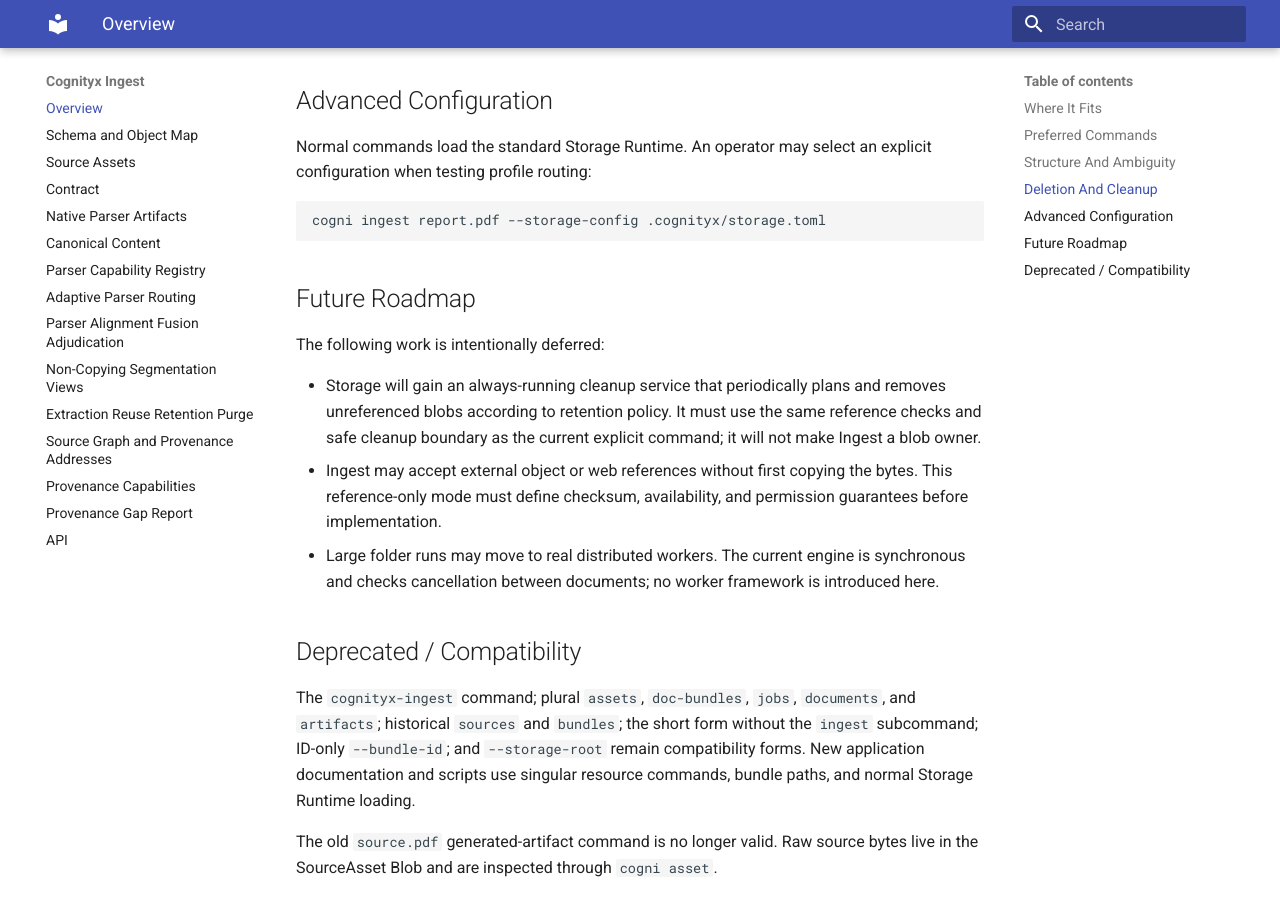
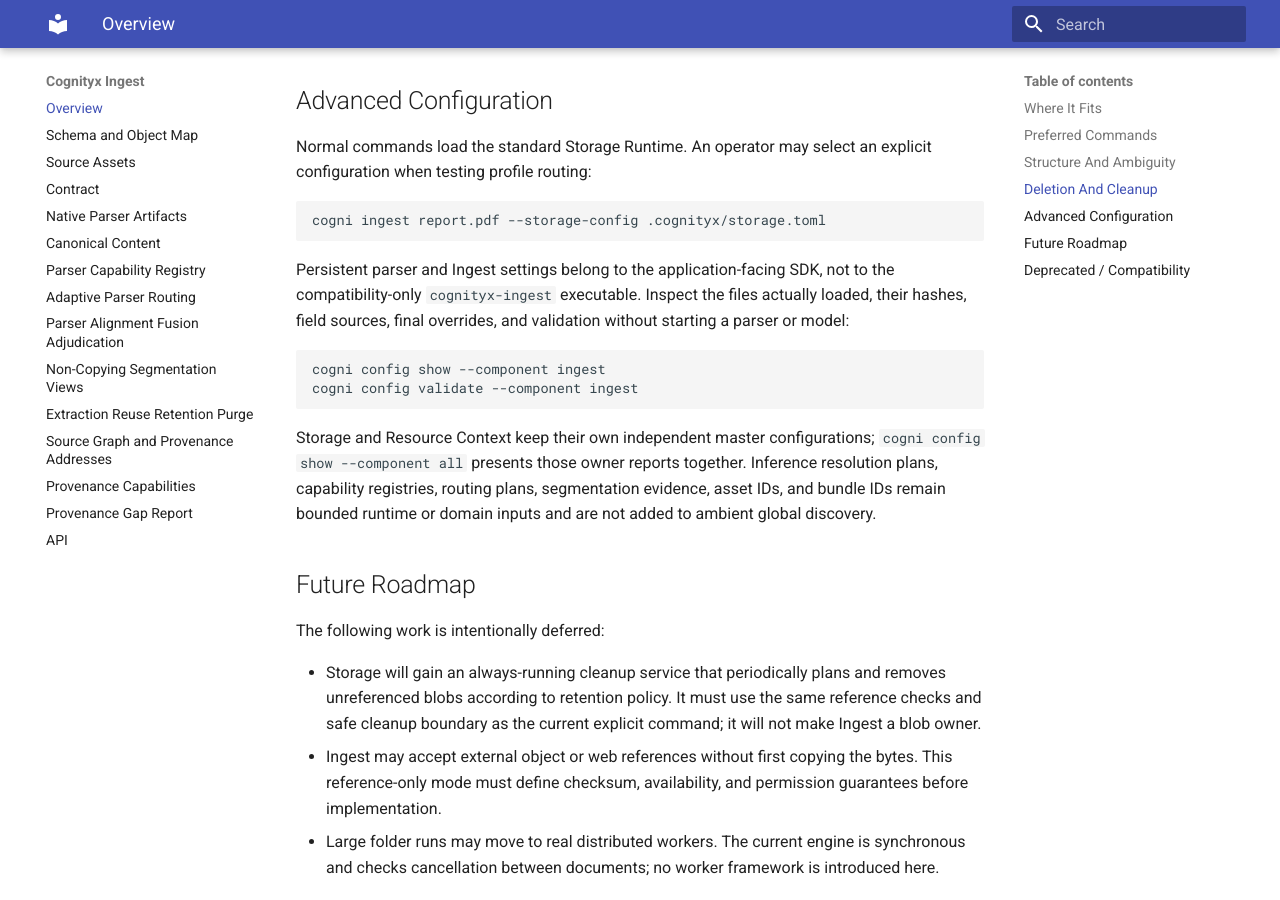
Before and after one commit to cognityx/cognityx-ingest, an MkDocs documentation site: the page built from docs/index.md, in a window 1280 px wide and 900 px high, scrolled down 2731 px. Built offline with MkDocs 1.6.1 and Material for MkDocs 9.7.7, drawn with Linux system fonts in a browser that asks for light colours.

Commit message:
Document SDK configuration ownership (#32)

````diff
--- a/docs/index.md
+++ b/docs/index.md
@@ -136,6 +136,22 @@
 cogni ingest report.pdf --storage-config .cognityx/storage.toml
 ```
 
+Persistent parser and Ingest settings belong to the application-facing SDK,
+not to the compatibility-only `cognityx-ingest` executable. Inspect the files
+actually loaded, their hashes, field sources, final overrides, and validation
+without starting a parser or model:
+
+```bash
+cogni config show --component ingest
+cogni config validate --component ingest
+```
+
+Storage and Resource Context keep their own independent master configurations;
+`cogni config show --component all` presents those owner reports together.
+Inference resolution plans, capability registries, routing plans, segmentation
+evidence, asset IDs, and bundle IDs remain bounded runtime or domain inputs and
+are not added to ambient global discovery.
+
 ## Future Roadmap
 
 The following work is intentionally deferred:
````
Also changed, not shown: README.md (+4 -0 lines).
